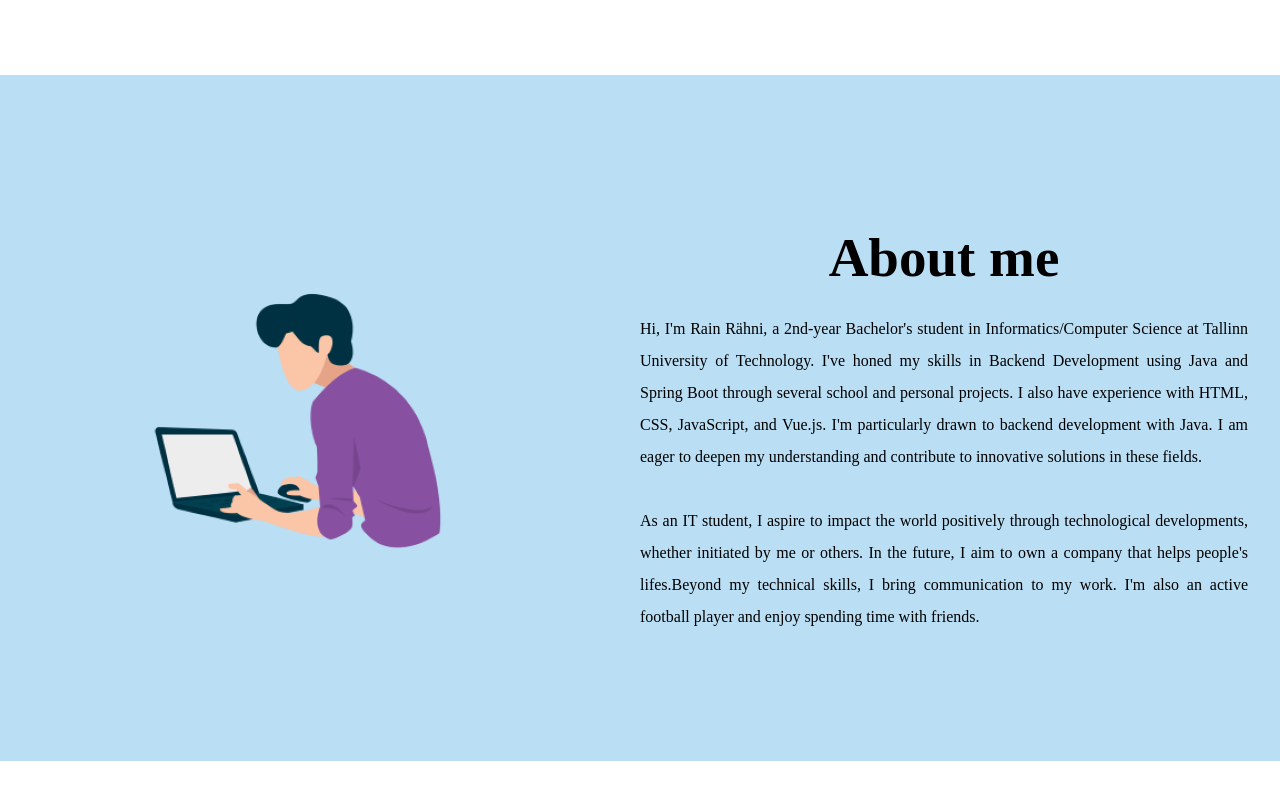
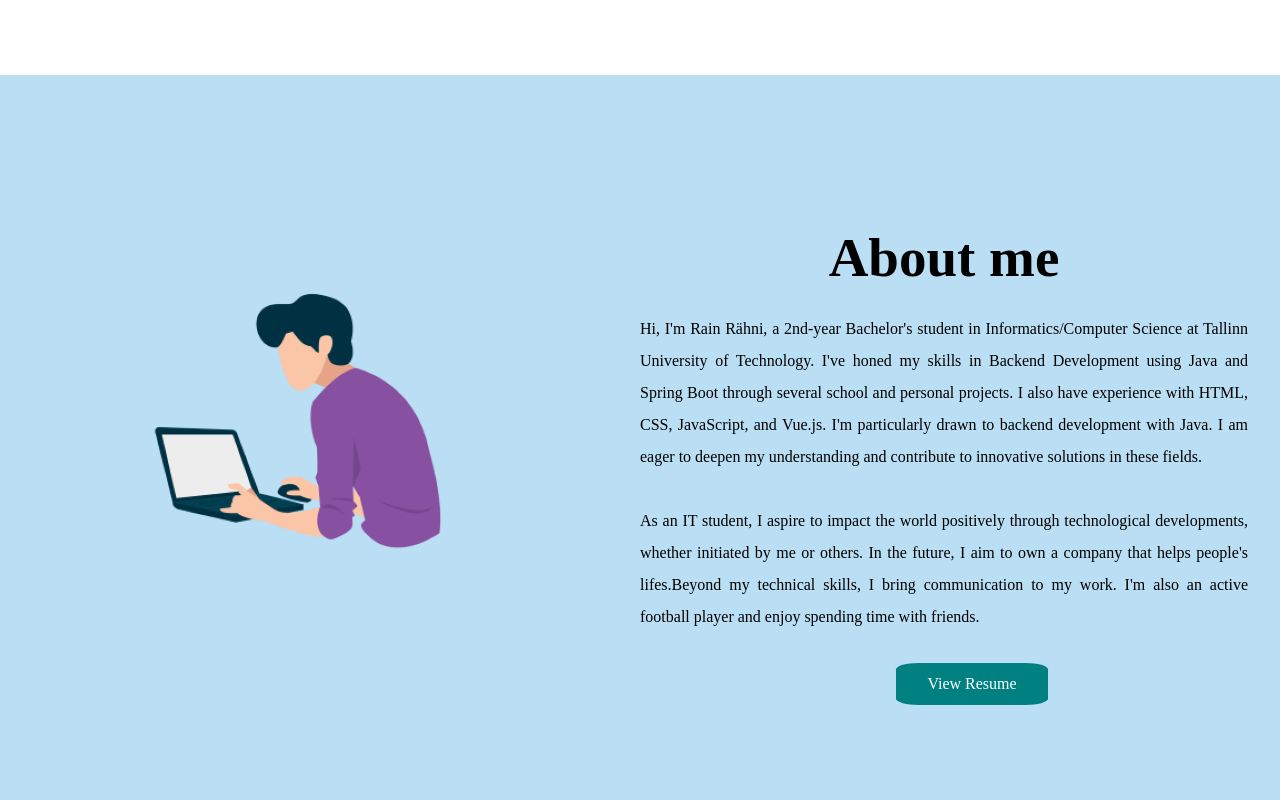
Before and after one commit to RainRahni/cv-rainhni, a Vue app: page / in a window 1280 px wide. Shown: the part 584-1384 px from the top of the page. Before the commit the page ends 1345 px from the top, so only its background shows below. Built offline with nearby package versions, Linux system fonts and the light colour scheme.

Commit message:
add resume and button to view it

```diff
--- a/src/components/About.vue
+++ b/src/components/About.vue
@@ -17,6 +17,9 @@
         that helps people's lifes.Beyond my technical skills, I bring communication to my work. I'm also an active
         football player and enjoy spending time with friends.
       </p>
+      <a class="resume-button clickable" href="src/assets/Rain%20Rähni%20CVeng.pdf"
+         target="_blank">View
+        Resume</a>
     </div>
   </main>
 </template>
@@ -30,7 +33,18 @@ main {
 .about-text {
   margin-right: 5%;
 }
-
+.resume-button {
+  display: flex;
+  flex-direction: column;
+  align-items: center;
+  margin-top: 5%;
+  margin-left: 16rem;
+  border-radius: 15%;
+  padding: 5px;
+  width: 25%;
+  color: white;
+  background-color: teal;
+}
 </style>
 <script>
 
--- a/src/components/Introduction.vue
+++ b/src/components/Introduction.vue
@@ -8,7 +8,7 @@
       <br>
       <div class="info-logo">
         <img src="src/assets/mail.png">
-        <h3 class="info">rain.rahni5@gmail.com</h3>
+        <h3 class="info">rain.rahni@mail.ee</h3>
       </div>
       <div class="info-logo">
         <img src="src/assets/phone.png">
```
Also changed, not shown: 1 other file (tests, documents, lock files or other folders).
